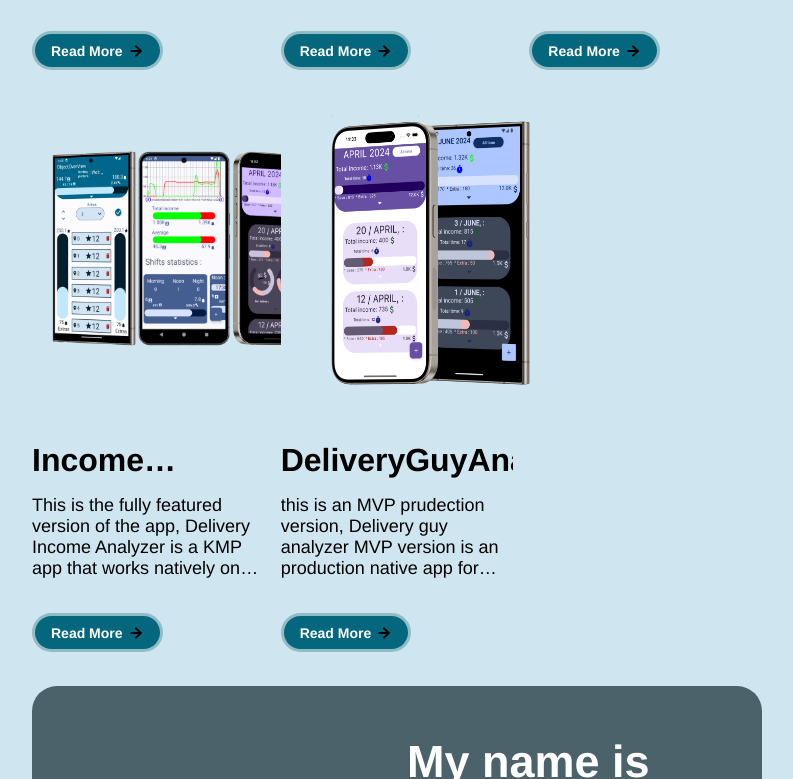
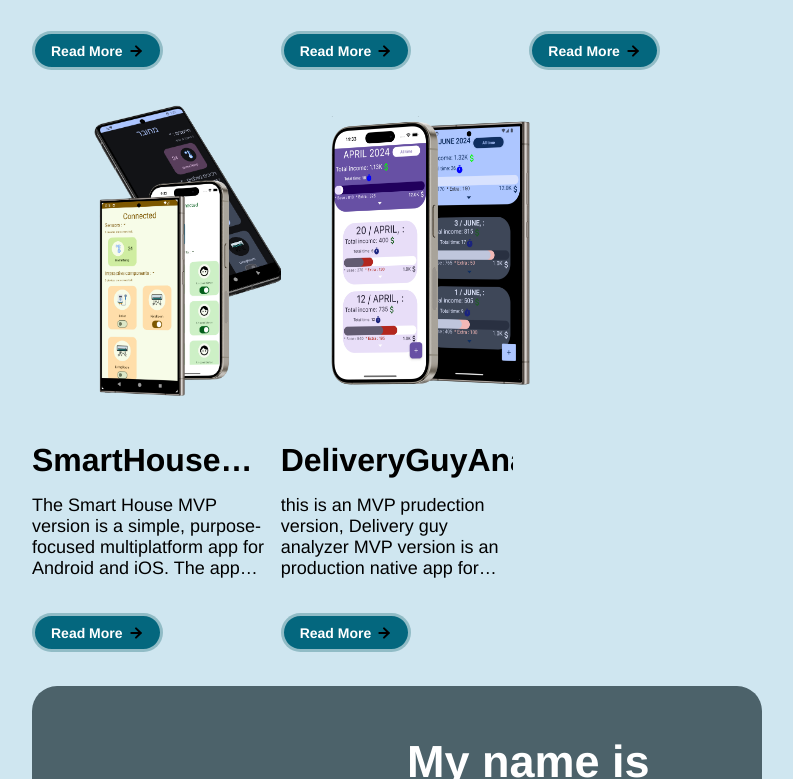
Before and after one commit to tomil740/tomil740.github.io, a plain HTML site: page index.html in a window 1280 px wide. Shown: the part 756-1535 px from the top of the page, without its empty margins (243-1036 px from the left). Drawn offline with Linux system fonts and the light colour scheme.

Commit message:
Update index.html

```diff
--- a/index.html
+++ b/index.html
@@ -96,7 +96,7 @@
             <img src="./assets/images/fullApp.png" class="project-image">
           </a>
             <div class="project-card-text-container">
-              <div class="subheader-text project-title">Income analyzer...</div>
+              <div class="subheader-text project-title">Income analyzer</div>
               <div class="body-text project-card-text">
                 This is the fully featured version of the app,
                 Delivery Income Analyzer is a KMP app that works natively on both IOS and Android, It is mostly built on Compose UI . The app provides delivery personnel with all the data they need regarding their work in order to accurately evaluate their work.
@@ -124,17 +124,16 @@
             </a>
           </div>
           <div class="project-card">
-            <a href="https://github.com/tomil740/DeliveryGuyIncomeAnalyzer/blob/main/README.md">
-            <img src="./assets/images/fullApp.png" class="project-image">
+            <a href="https://github.com/tomil740/SmartHome/tree/MVP">
+            <img src="./assets/images/smartHouseMvp.PNG" class="project-image">
           </a>
             <div class="project-card-text-container">
-              <div class="subheader-text project-title">Income analyzer...</div>
+              <div class="subheader-text project-title">SmartHouse MVP</div>
               <div class="body-text project-card-text">
-                This is the fully featured version of the app,
-                Delivery Income Analyzer is a KMP app that works natively on both IOS and Android, It is mostly built on Compose UI . The app provides delivery personnel with all the data they need regarding their work in order to accurately evaluate their work.
-              </div>
+		      The Smart House MVP version is a simple, purpose-focused multiplatform app for Android and iOS. The app communicates with simple embedded system components using the Firebase database. This well-built application allows users to control and observe the state of their home from anywhere, only requiring network communication.
+	      </div>
             </div>
-            <a class="button" href="https://github.com/tomil740/DeliveryGuyIncomeAnalyzer/blob/main/README.md">
+            <a class="button" href="https://github.com/tomil740/SmartHome/tree/MVP">
               <span class="button-text">Read More</span>
               <image src="./assets/icons/arrow-right.svg" class="right-arrow-icon"/>
             </a>
```
